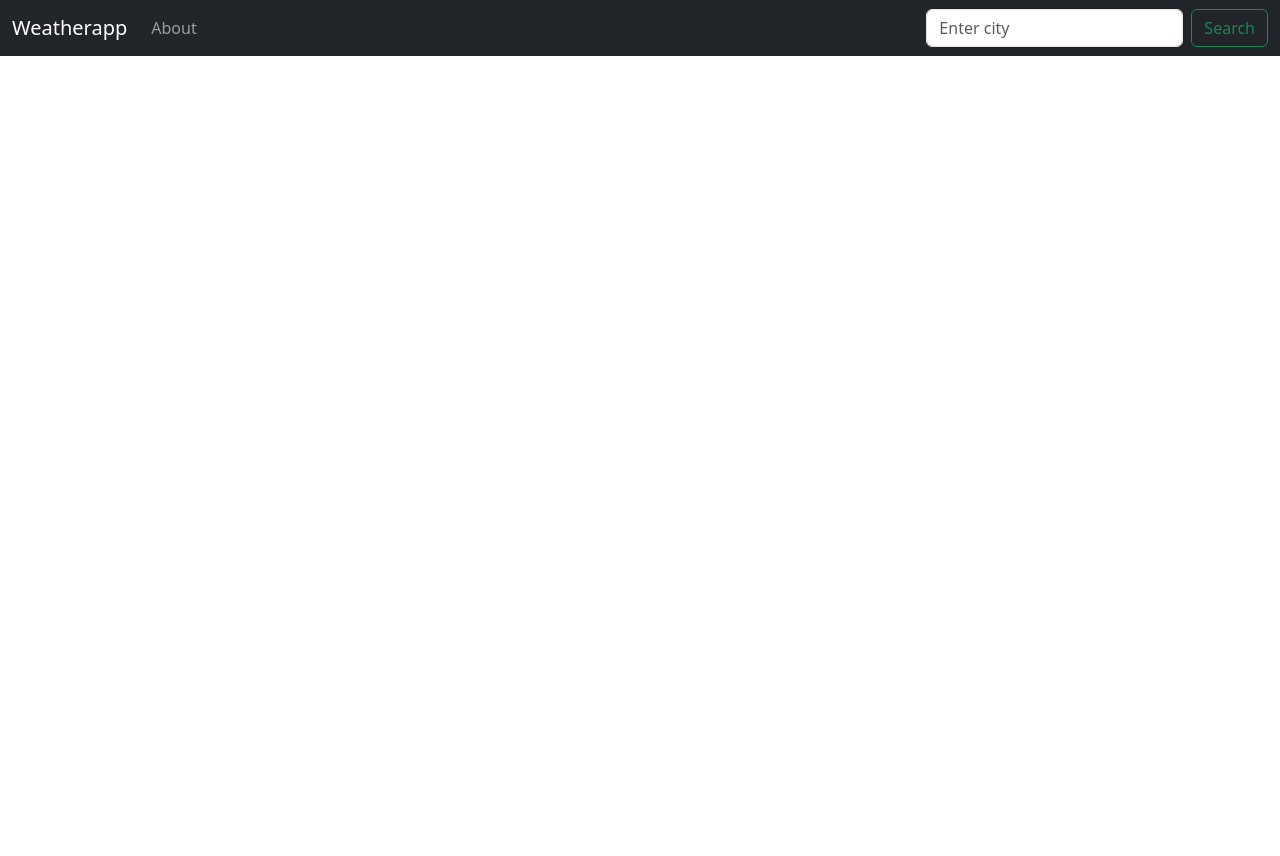
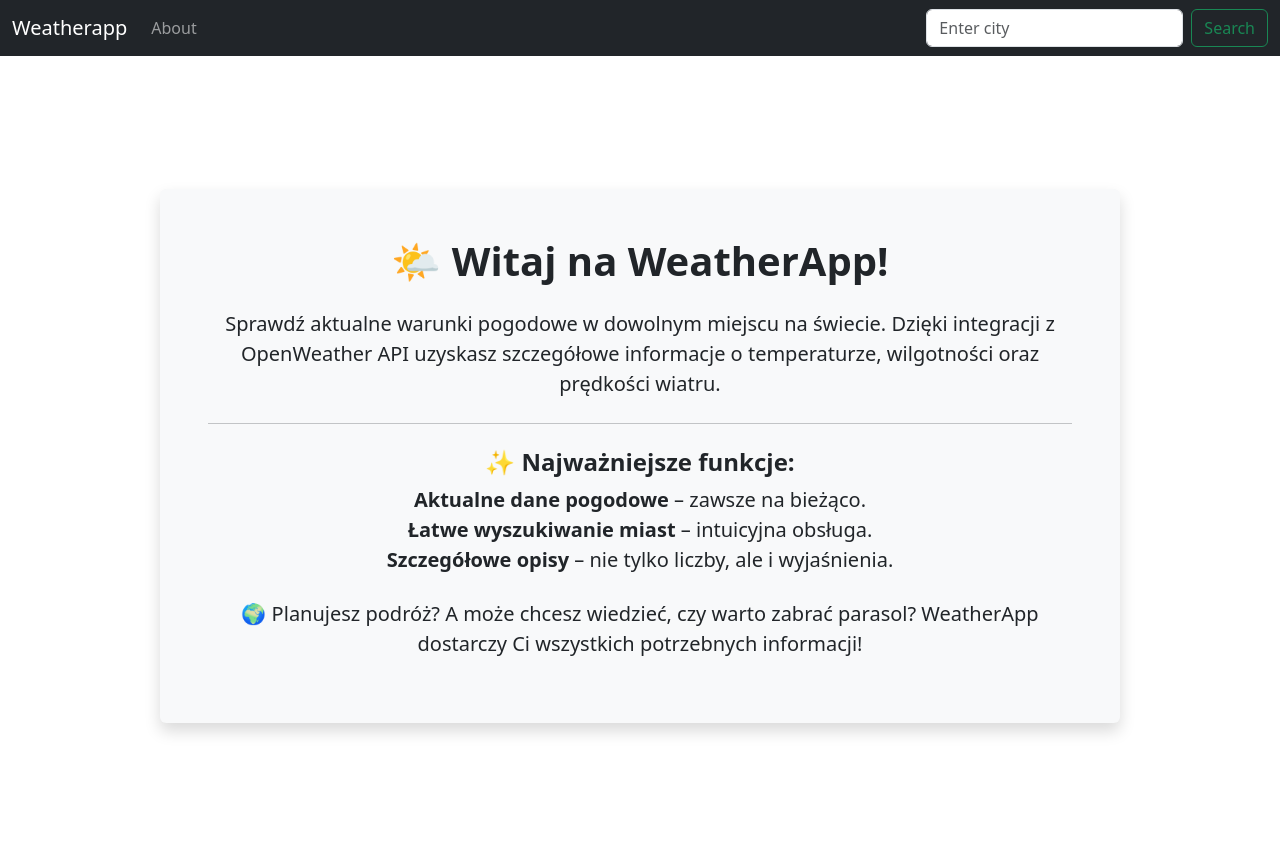
Before and after one commit to abvrak/weatherapp, a Django app: page /about.html in a window 1280 px wide. Before the commit the page ends 56 px from the top, so only its background shows below. Run offline with Django 5.2, Linux system fonts and the light colour scheme.

Commit message:
Add about page

```diff
--- a/templates/about.html
+++ b/templates/about.html
@@ -1,5 +1,23 @@
 {% extends 'base.html' %}
 
 {% block content %}
-
+<div class="d-flex justify-content-center align-items-center min-vh-100">
+    <div class="jumbotron bg-light w-75 p-5 rounded shadow">
+        <h1 class="fs-1 text-center mb-4 fw-bold">🌤 Witaj na WeatherApp!</h1>
+        <p class="fs-5 text-center">
+            Sprawdź aktualne warunki pogodowe w dowolnym miejscu na świecie. Dzięki integracji z OpenWeather API
+            uzyskasz szczegółowe informacje o temperaturze, wilgotności oraz prędkości wiatru.
+        </p>
+        <hr class="my-4">
+        <h2 class="fs-4 mt-4 text-center fw-semibold">✨ Najważniejsze funkcje:</h2>
+        <ul class="fs-5 list-unstyled text-center">
+            <li><i class="bi bi-thermometer-sun text-warning"></i> <strong>Aktualne dane pogodowe</strong> – zawsze na bieżąco.</li>
+            <li><i class="bi bi-search text-primary"></i> <strong>Łatwe wyszukiwanie miast</strong> – intuicyjna obsługa.</li>
+            <li><i class="bi bi-cloud-sun text-info"></i> <strong>Szczegółowe opisy</strong> – nie tylko liczby, ale i wyjaśnienia.</li>
+        </ul>
+        <p class="fs-5 mt-4 text-center">
+            🌍 Planujesz podróż? A może chcesz wiedzieć, czy warto zabrać parasol? WeatherApp dostarczy Ci wszystkich potrzebnych informacji!
+        </p>
+    </div>
+</div>
 {% endblock %}
```
Also changed, not shown: templates/index.html (+33 -14 lines).
